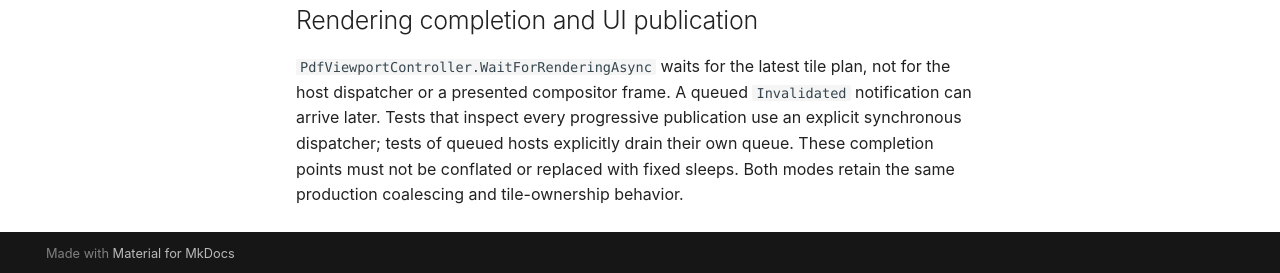
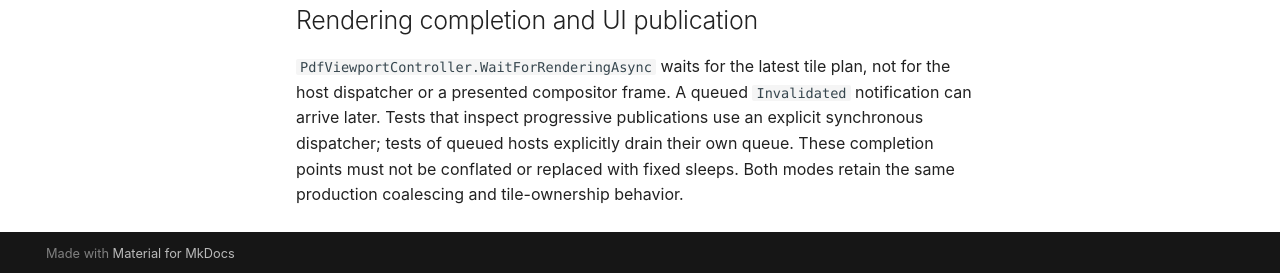
Before and after one commit to wieslawsoltes/ProPDF, an MkDocs documentation site: the page built from docs/performance.md, in a window 1280 px wide and 900 px high, scrolled down 1110 px. Shown: the part 624-897 px from the top of the window. Built offline with MkDocs 1.6.1 and Material for MkDocs 9.7.7, drawn with Linux system fonts in a browser that asks for light colours; comment, search, counter and statistics services are not loaded.

Commit message:
test: allow legitimately coalesced intermediate tile notifications

```diff
--- a/docs/performance.md
+++ b/docs/performance.md
@@ -30,7 +30,7 @@ These are deterministic work-count and ownership assertions, not hardware timing
 
 `PdfViewportController.WaitForRenderingAsync` waits for the latest tile plan, not
 for the host dispatcher or a presented compositor frame. A queued `Invalidated`
-notification can arrive later. Tests that inspect every progressive publication
+notification can arrive later. Tests that inspect progressive publications
 use an explicit synchronous dispatcher; tests of queued hosts explicitly drain
 their own queue. These completion points must not be conflated or replaced with
 fixed sleeps. Both modes retain the same production coalescing and tile-ownership
```
Also changed, not shown: 1 other file.
